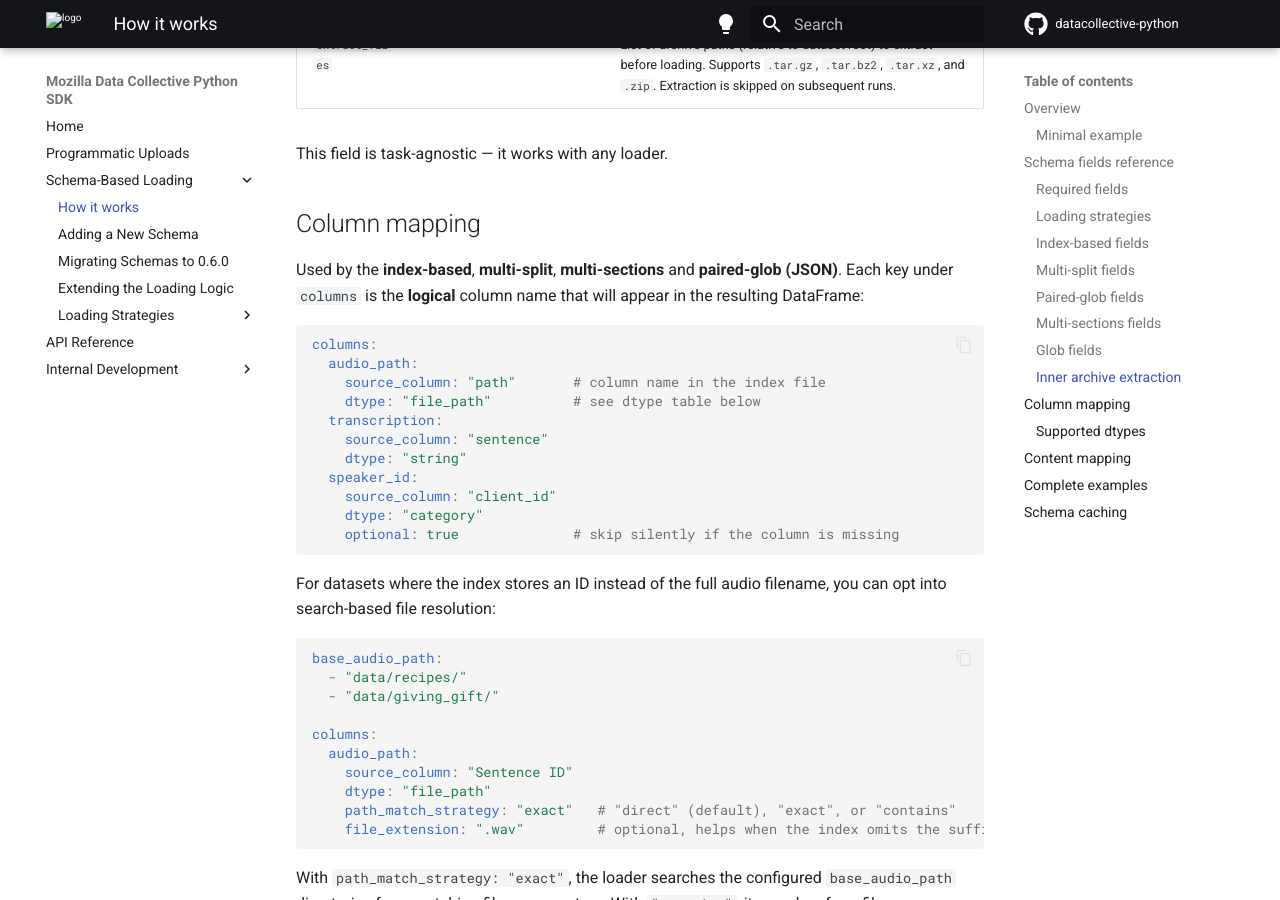
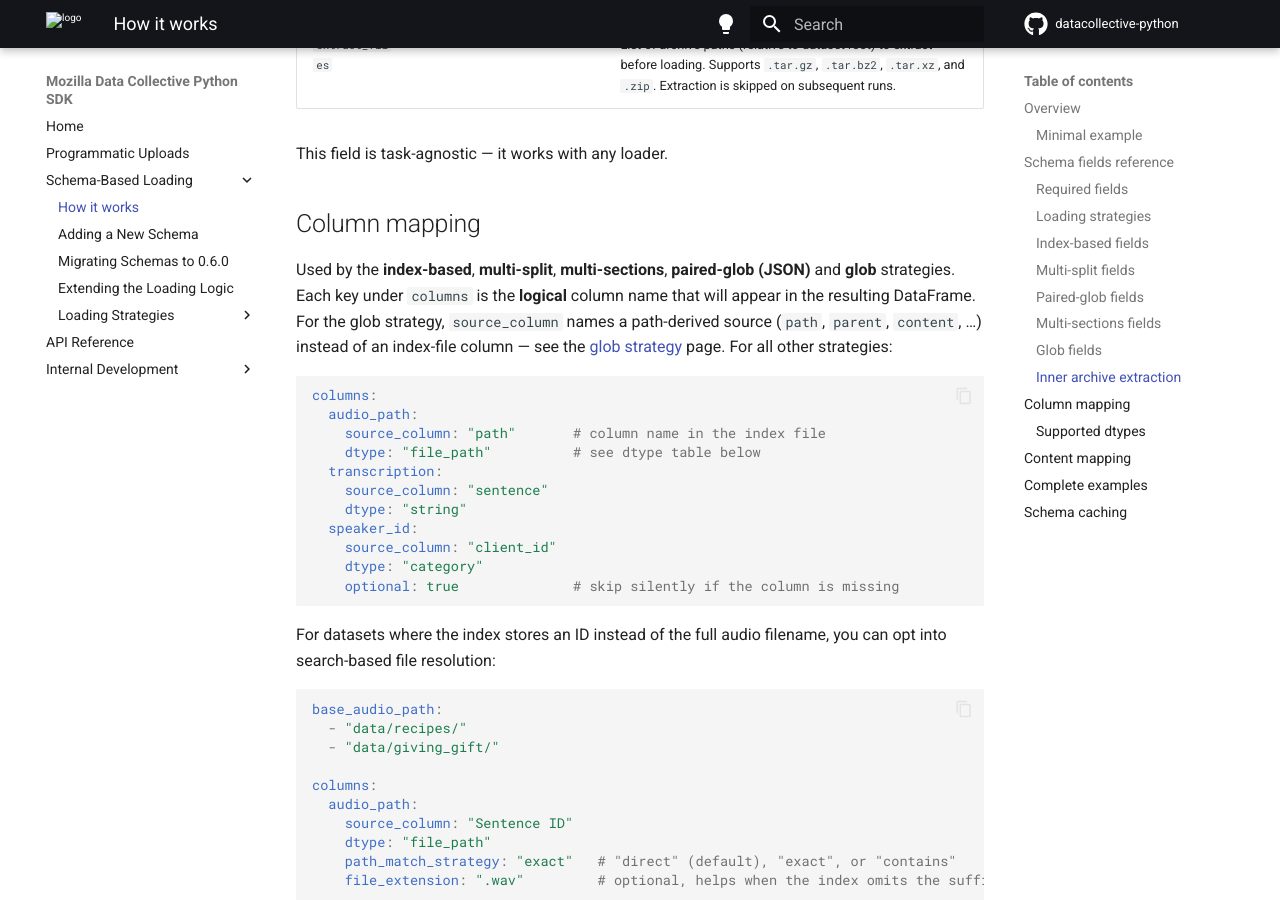
Before and after one commit to Mozilla-Data-Collective/datacollective-python, an MkDocs documentation site: the page built from docs/schema_documentation.md, in a window 1280 px wide and 900 px high, scrolled down 5825 px. Built offline with MkDocs 1.6.1 and Material for MkDocs 9.7.7, drawn with Linux system fonts in a browser that asks for light colours; comment, search, counter and statistics services are not loaded.

Commit message:
Update doc

````diff
--- a/docs/schema_documentation.md
+++ b/docs/schema_documentation.md
@@ -156,9 +156,12 @@
 
 ## Column mapping
 
-Used by the **index-based**, **multi-split**, **multi-sections** and
-**paired-glob (JSON)**. Each key under `columns` is the **logical** column name that will appear in the resulting
-DataFrame:
+Used by the **index-based**, **multi-split**, **multi-sections**, **paired-glob (JSON)**
+and **glob** strategies. Each key under `columns` is
+the **logical** column name that will appear in the resulting DataFrame.  For
+the glob strategy, `source_column` names a path-derived source (`path`,
+`parent`, `content`, …) instead of an index-file column — see the
+[glob strategy](./loaders/glob.md) page.  For all other strategies:
 
 ```yaml
 columns:
````
